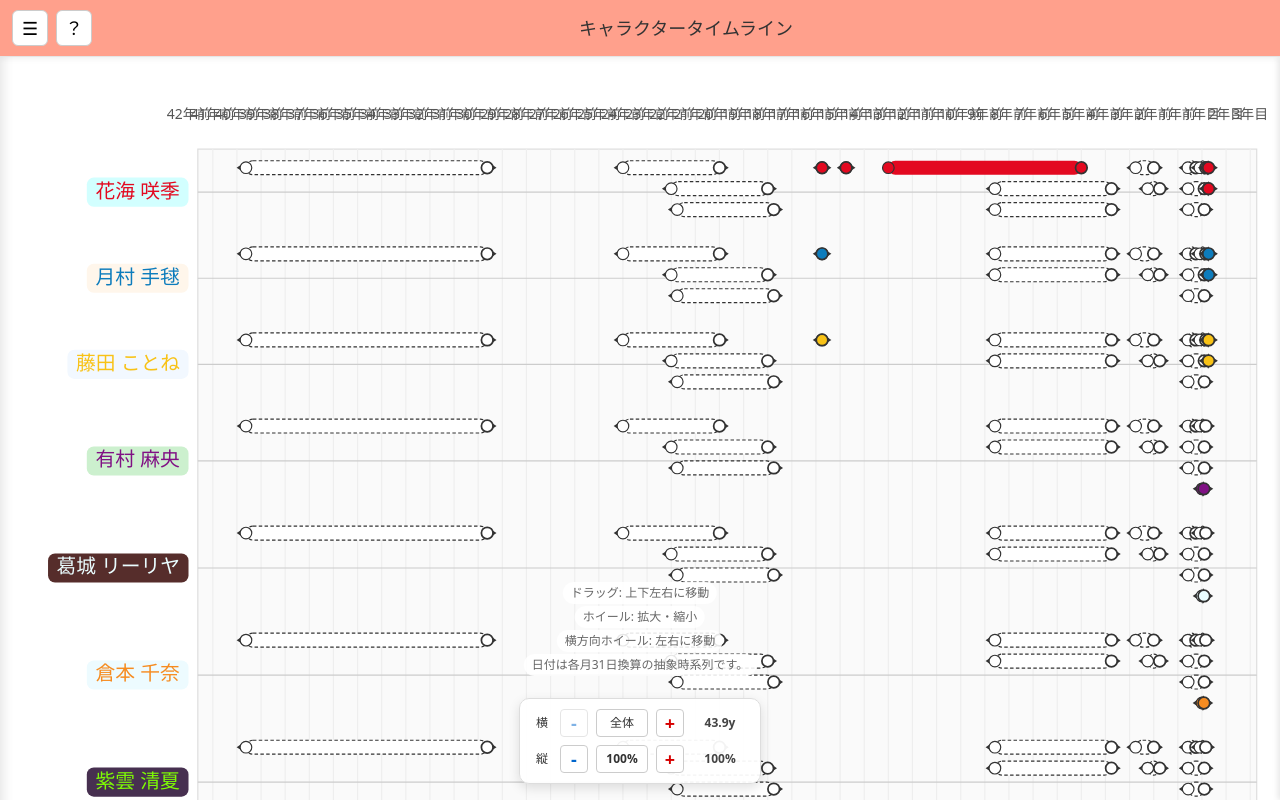
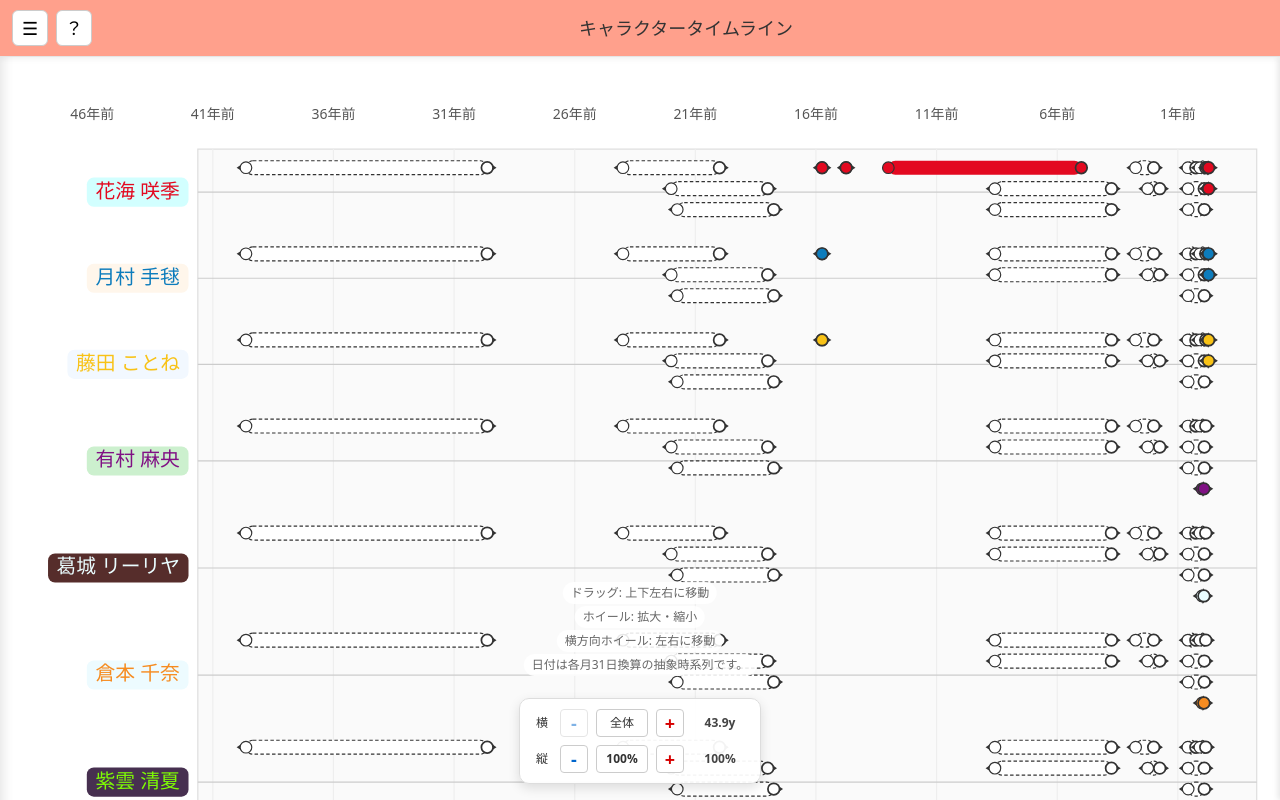
Before and after one commit to rectaris/gakumasu-timeline, a Vue app: page / in a window 1280 px wide. Built offline with nearby package versions, Linux system fonts and the light colour scheme.

Commit message:
timeline update

```diff
--- a/src/composables/useTimelineScales.js
+++ b/src/composables/useTimelineScales.js
@@ -1,6 +1,9 @@
 import { computed } from "vue";
 import { DAYS_IN_MONTH } from "../utils/constants";
 import { timeToYearMonth } from "../utils/time";
+
+const COARSE_YEAR_STEP = 5;
+const COARSE_YEAR_THRESHOLD = DAYS_IN_MONTH * 12 * COARSE_YEAR_STEP;
 
 function monthStartTime(monthTime) {
   return monthTime * DAYS_IN_MONTH;
@@ -12,9 +15,13 @@ export function useTimelineScales({ viewRange, showMonthScale, showDayScale }) {
     const endMonth = Math.floor(viewRange.value.max / DAYS_IN_MONTH);
     const startYear = Math.floor(startMonth / 12);
     const endYear = Math.floor(endMonth / 12);
+    const span = viewRange.value.max - viewRange.value.min;
+    const yearStep = span >= COARSE_YEAR_THRESHOLD ? COARSE_YEAR_STEP : 1;
+    const firstYear =
+      yearStep > 1 ? Math.floor(startYear / yearStep) * yearStep : startYear;
     const ticks = [];
 
-    for (let year = startYear; year <= endYear; year += 1) {
+    for (let year = firstYear; year <= endYear; year += yearStep) {
       ticks.push({
         year,
         time: monthStartTime(year * 12),
--- a/src/composables/useZoomMachine.js
+++ b/src/composables/useZoomMachine.js
@@ -8,6 +8,7 @@ const MIN_VERTICAL_SCALE = 0.75;
 const MAX_VERTICAL_SCALE = 2.5;
 const VERTICAL_ZOOM_STEP = 1.15;
 const FOCUS_PADDING_DAYS = 4;
+const DAY_SCALE_THRESHOLD_MONTHS = 2.8;
 
 function formatSpanLabel(spanInDays) {
   const months = spanInDays / DAYS_IN_MONTH;
@@ -147,7 +148,7 @@ export function useZoomMachine(timesDay, selectedEvent) {
   );
 
   const showDayScale = computed(
-    () => horizontalSpan.value <= DAYS_IN_MONTH * 6,
+    () => horizontalSpan.value <= DAYS_IN_MONTH * DAY_SCALE_THRESHOLD_MONTHS,
   );
 
   const horizontalZoomLabel = computed(() =>
```
